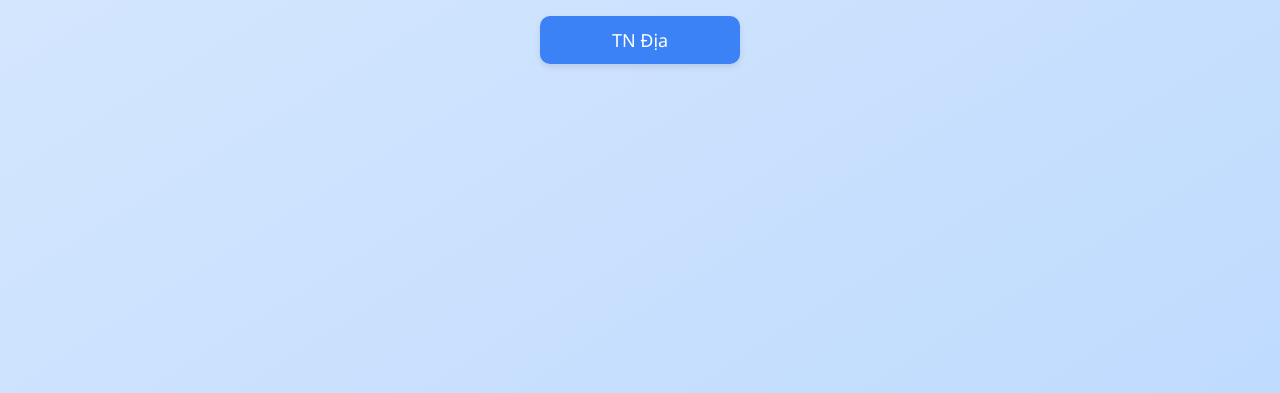
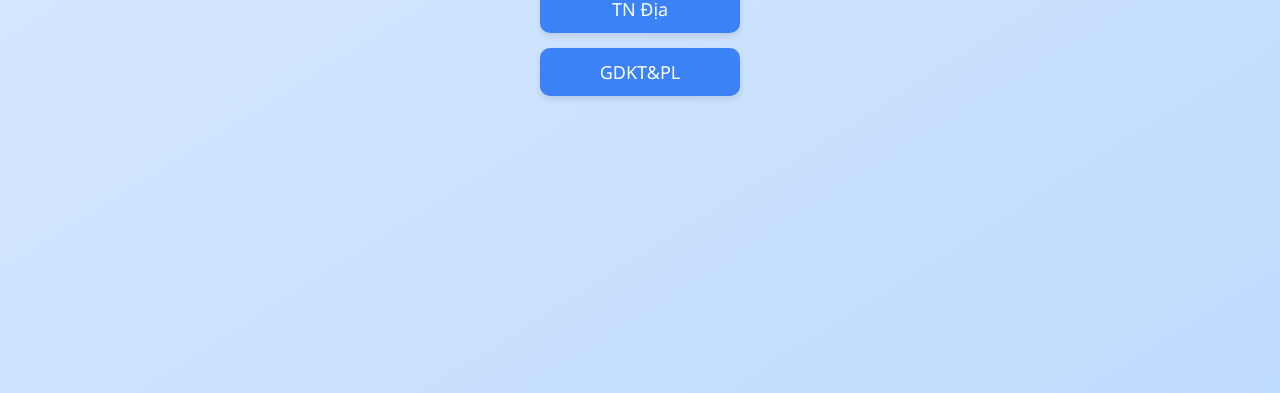
Before and after one commit to DuongKhongNgot/mayconga, a plain HTML site: page index.html in a window 1280 px wide. Shown: the part 407-800 px from the top of the page. Drawn offline with Linux system fonts and the light colour scheme.

Commit message:
update web

```diff
--- a/index.html
+++ b/index.html
@@ -55,6 +55,7 @@
 
   <div class="button-container">
     <a href="https://azota.vn/de-thi/geqfi0" class="btn">TN Địa</a>
+    <a href="https://azota.vn/de-thi/nbwdxa" class="btn">GDKT&PL</a>
   </div>
 </body>
 </html>
```
